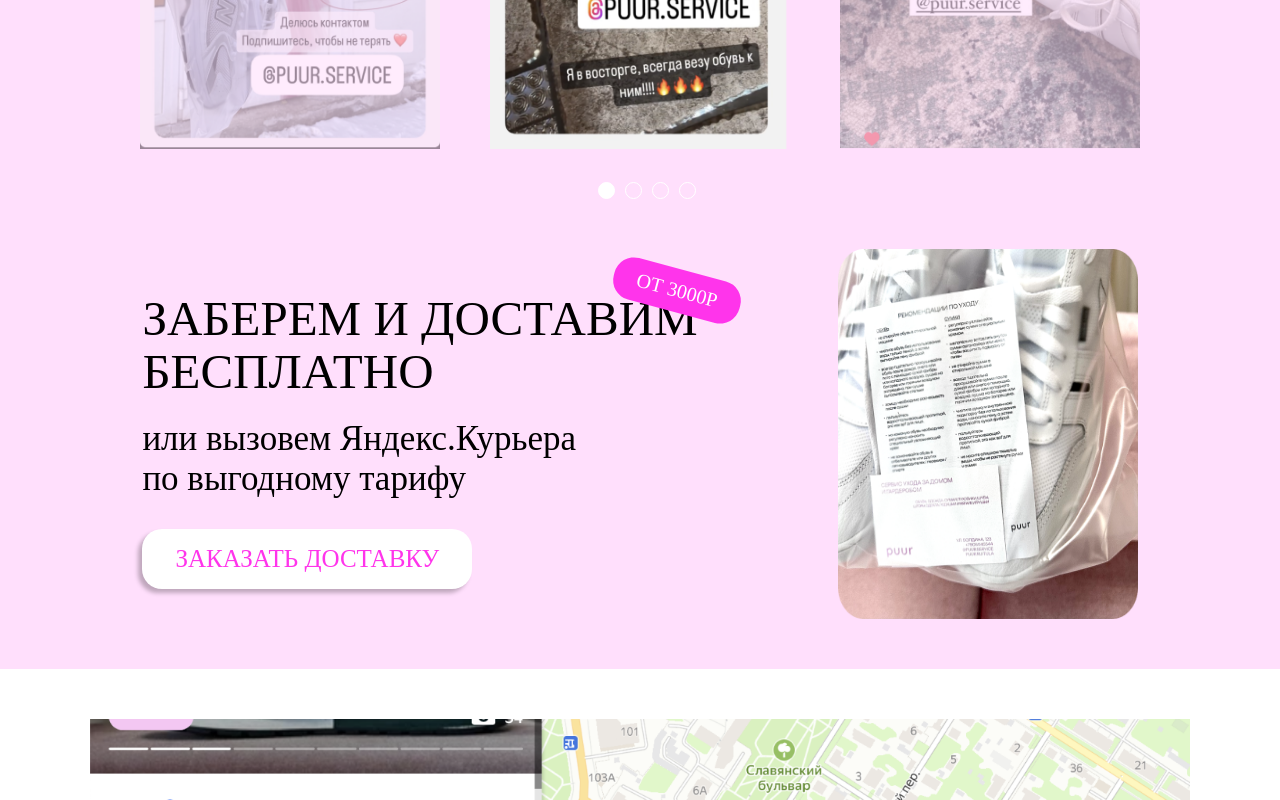
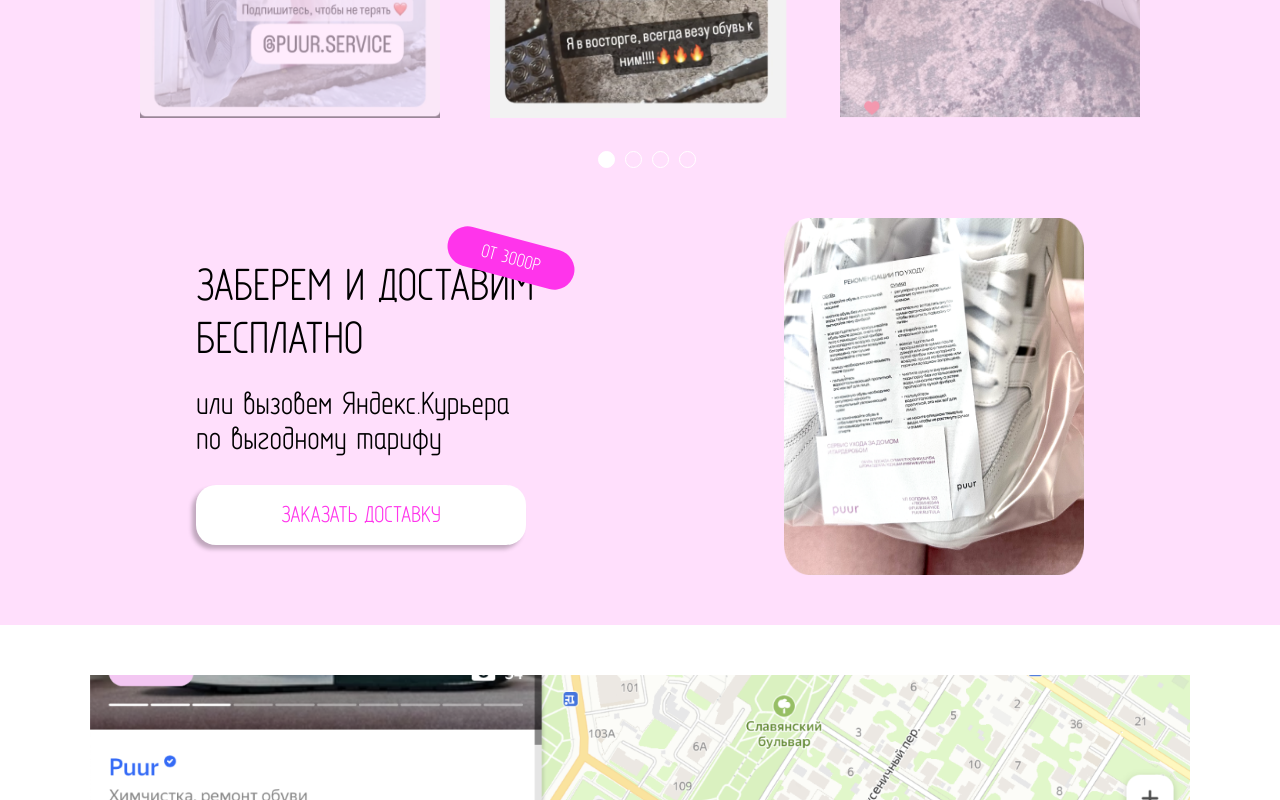
Before and after one commit to razumcevvaa/portfolio, a plain HTML site: page cleaning/index.html in a window 1280 px wide. Shown: the part 2839-3639 px from the top of the page. Drawn offline with Linux system fonts and the light colour scheme; a web font is replaced by a local one.

Commit message:
почти все

```diff
--- a/cleaning/index.html
+++ b/cleaning/index.html
@@ -5,9 +5,6 @@
   <meta charset="UTF-8">
   <meta name="viewport" content="width=device-width, initial-scale=1.0">
   <link rel="stylesheet" href="st.css">
-  <link rel="preconnect" href="https://fonts.googleapis.com">
-  <link rel="preconnect" href="https://fonts.gstatic.com" crossorigin>
-  <link href="https://fonts.googleapis.com/css2?family=Unbounded:wght@200&display=swap" rel="stylesheet">
   <title>Puur</title>
 </head>
 
--- /dev/null
+++ b/cleaning/opengosta.css
@@ -0,0 +1,6 @@
+@font-face {
+    font-family: 'OpenGost Type A TT';
+    src: local('OpenGost Type A TT Regular'), local('OpenGostTypeATT-Regular'), url('opengosttypeattregular.woff2') format('woff2'), url('opengosttypeattregular.woff') format('woff'), url('opengosttypeattregular.ttf') format('truetype');
+    font-weight: 400;
+    font-style: normal;
+}
--- a/cleaning/st.css
+++ b/cleaning/st.css
@@ -1,9 +1,17 @@
+@font-face {
+  font-family: 'OpenGost Type A TT';
+  src: local('OpenGost Type A TT Regular'), local('OpenGostTypeATT-Regular'), url('opengosttypeattregular.woff2') format('woff2'), url('opengosttypeattregular.woff') format('woff'), url('opengosttypeattregular.ttf') format('truetype');
+  font-weight: 400;
+  font-style: normal;
+}
+
+
 * {
   margin: 0;
   padding: 0;
   text-decoration: none;
   list-style: none;
-  font-family: 'Roboto Mono';
+  font-family: 'OpenGost Type A TT';
 }
 
 .banner {
@@ -14,8 +22,11 @@
 
 .container {
   padding: 0 100px;
-  font-family: 'Unbounded';
   font-weight: 100;
+}
+
+button {
+  cursor: pointer;
 }
 
 a {
@@ -99,7 +110,7 @@ nav {
   height: 63.04px;
   border: 1px solid rgb(0, 63, 147, 1);
   border-radius: 20px;
-  font-size: 20px;
+  font-size: 30px;
   font-weight: 100;
   margin-top: 30px;
   box-shadow: 2px 7px 13px 2px rgba(34, 60, 80, 0.22);
@@ -113,7 +124,6 @@ nav {
 .consultation:hover {
   background-color: rgb(255, 197, 249);
   transform: scale(1.3);
-
 }
 
 .subsract_l {
@@ -472,7 +482,7 @@ form {
 .delivery {
   display: flex;
   justify-content: center;
-  gap: 140px;
+  gap: 250px;
   padding: 50px 0;
 }
 
@@ -522,11 +532,11 @@ form {
   text-transform: uppercase;
   top: 20px;
   transform: rotate(15deg);
-  left: 470px;
+  left: 250px;
 }
 
 .karta {
-  width: 1100px;
+  max-width: 1100px;
   margin: 50px 0;
 }
 
@@ -551,12 +561,12 @@ form {
 }
 
 .ft p {
-  font-size: 20px;
+  font-size: 25px;
 }
 
 .ft a {
   color: white;
-  font-size: 20px;
+  font-size: 25px;
 }
 
 .flex_ft {
```
Also changed, not shown: cleaning/opengosttypeattregular.ttf (added), cleaning/opengosttypeattregular.woff (added), cleaning/opengosttypeattregular.woff2 (added), cleaning/unionl.svg (deleted), cleaning/unionr.svg (deleted), 2 other files.
